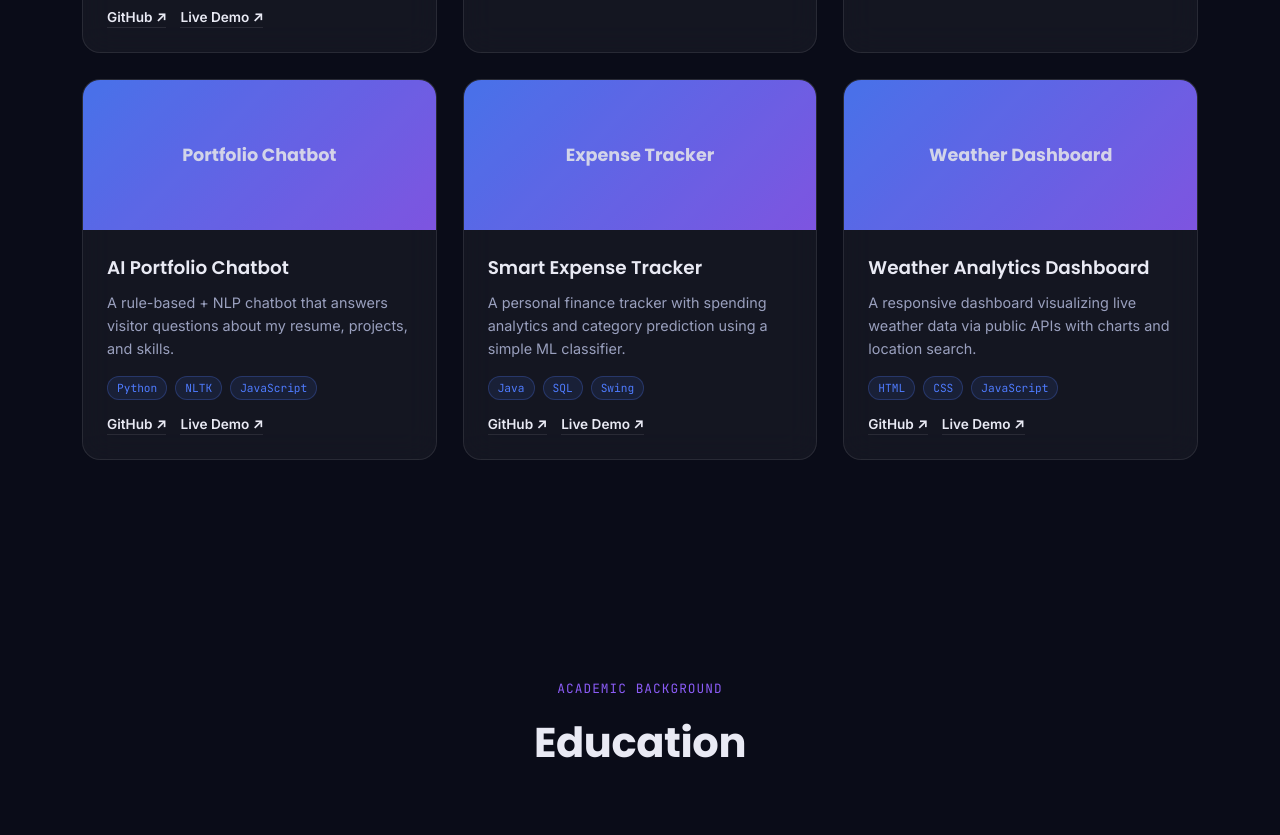
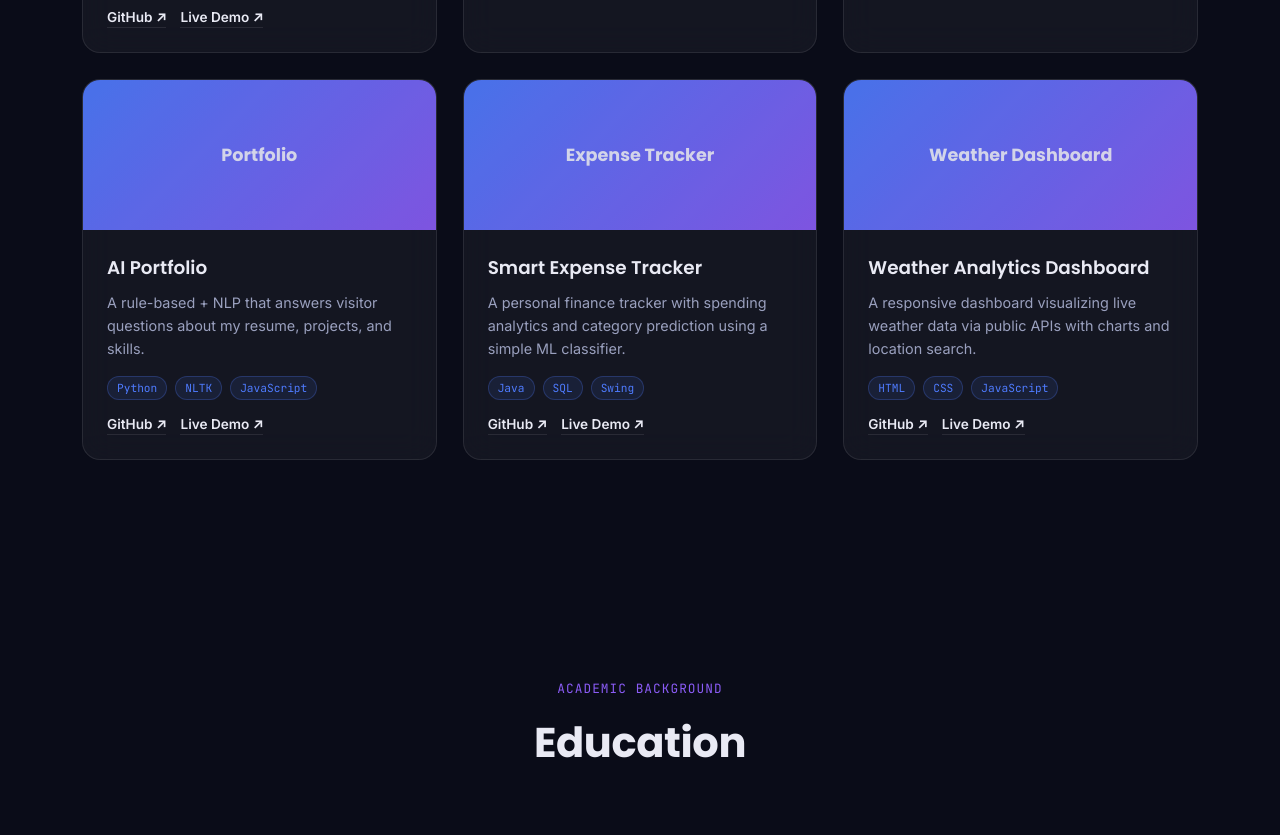
Before and after one commit to Samuel741806/portfolio, a plain HTML site: page index.html in a window 1280 px wide. Shown: the part 2902-3737 px from the top of the page. Drawn offline with Linux system fonts and the light colour scheme.

Commit message:
Update index.html

```diff
--- a/index.html
+++ b/index.html
@@ -574,7 +574,7 @@
           <p>A responsive task management web app with authentication, drag-and-drop boards, and a REST API backend.</p>
           <div class="project-tags"><span>JavaScript</span><span>Node.js</span><span>SQL</span></div>
           <div class="project-links">
-            <a href="https://github.com/samuely/task-manager" target="_blank" rel="noopener">GitHub ↗</a>
+            <a href="https://samuel741806.github.io/Task-manager/" target="_blank" rel="noopener">GitHub ↗</a>
             <a href="#" target="_blank" rel="noopener">Live Demo ↗</a>
           </div>
         </div>
@@ -594,13 +594,13 @@
       </div>
 
       <div class="glass project-card reveal">
-        <div class="project-thumb">Portfolio Chatbot</div>
+        <div class="project-thumb">Portfolio </div>
         <div class="project-body">
-          <h3>AI Portfolio Chatbot</h3>
-          <p>A rule-based + NLP chatbot that answers visitor questions about my resume, projects, and skills.</p>
+          <h3>AI Portfolio </h3>
+          <p>A rule-based + NLP  that answers visitor questions about my resume, projects, and skills.</p>
           <div class="project-tags"><span>Python</span><span>NLTK</span><span>JavaScript</span></div>
           <div class="project-links">
-            <a href="https://github.com/samuely/portfolio-chatbot" target="_blank" rel="noopener">GitHub ↗</a>
+            <a href="https://samuel741806.github.io/portfolio/" target="_blank" rel="noopener">GitHub ↗</a>
             <a href="#" target="_blank" rel="noopener">Live Demo ↗</a>
           </div>
         </div>
```
